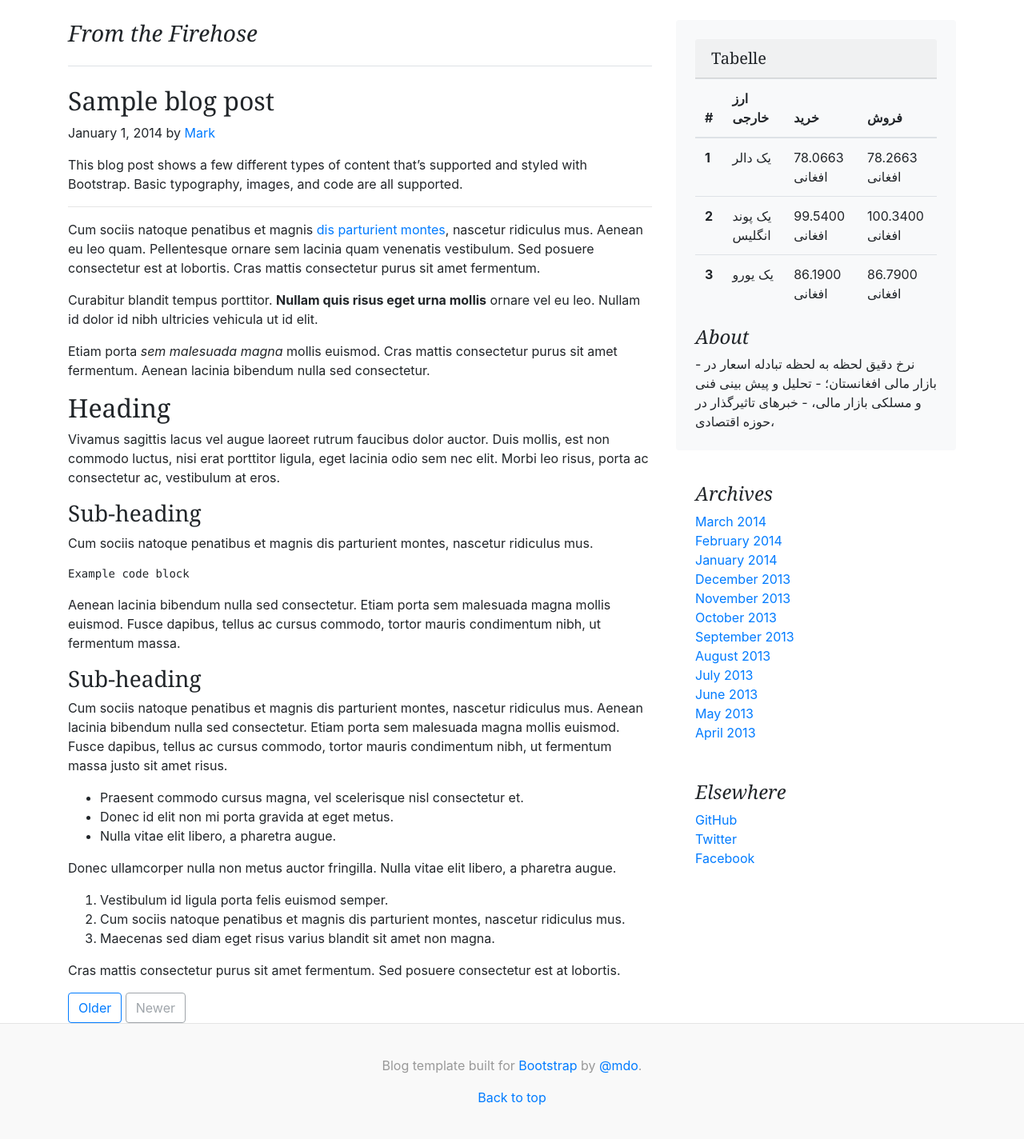
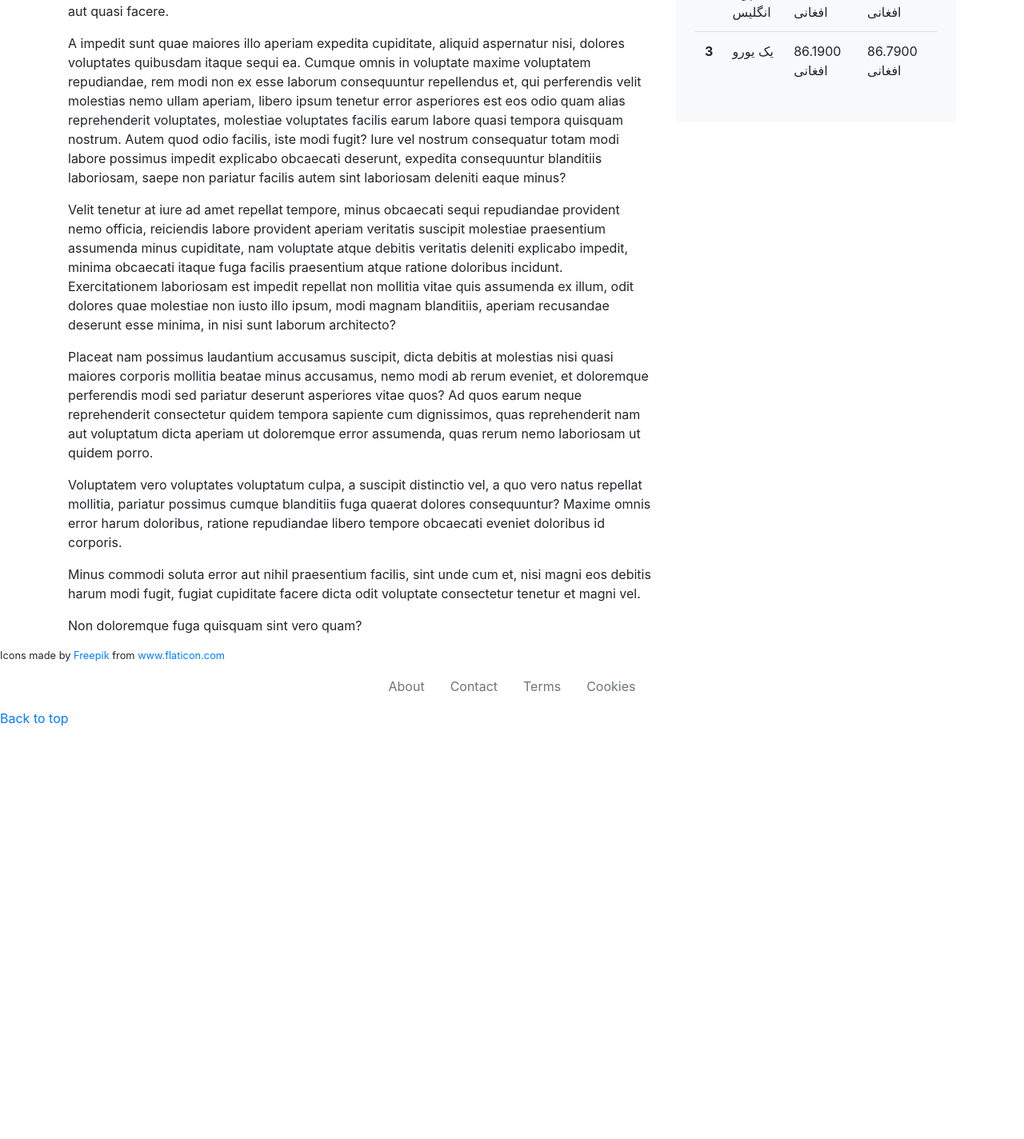
Before and after one commit to Metman737/fxrate, a Django app: page /home/ in a window 1280 px wide. Shown: the part 894-2318 px from the top of the page at 80% size. After the commit the page ends 1802 px from the top, so only its background shows below. Run offline with Django 3.2, Linux system fonts and the light colour scheme; data comes from the database, SQL or seed files in the repository; some libraries are stand-ins or nearby versions.

Commit message:
edit style completely

```diff
--- a/home/static/css/base.css
+++ b/home/static/css/base.css
@@ -5,6 +5,11 @@ h1, h2, h3, h4, h5, h6 {
 .display-4 {
   font-size: 2.5rem;
 }
+
+
+.bg-orange{
+  background: #c08a3c;
+}
 @media (min-width: 768px) {
   .display-4 {
     font-size: 3rem;
--- a/home/static/css/footer.css
+++ /dev/null
@@ -1,10 +0,0 @@
-.blog-footer {
-  padding: 2.5rem 0;
-  color: #999;
-  text-align: center;
-  background-color: #f9f9f9;
-  border-top: .05rem solid #e5e5e5;
-}
-.blog-footer p:last-child {
-  margin-bottom: 0;
-}
--- a/home/static/css/header.css
+++ /dev/null
@@ -1,13 +0,0 @@
-.blog-header {
-  line-height: 1;
-  border-bottom: 1px solid #e5e5e5;
-}
-
-.blog-header-logo {
-  font-family: "Playfair Display", Georgia, "Times New Roman", serif;
-  font-size: 2.25rem;
-}
-
-.blog-header-logo:hover {
-  text-decoration: none;
-}
--- a/home/templates/home/base.html
+++ b/home/templates/home/base.html
@@ -26,9 +26,8 @@
 
     </head>
 
+
     {% block body %}<body>
-    <div class="container">
-
 
     <!-- header part-->
     {% block header %}
@@ -40,8 +39,10 @@
     <!-- nav part-->
     {% block nav %}
 
-        <div class="d-flex flex-column flex-md-row align-items-center p-3 px-md-4 mb-3 bg-white border-bottom box-shadow">
-            <h3 class="my-0 mr-md-auto font-weight-normal">Financial Market</h3>
+        <div class="d-flex flex-column flex-md-row align-items-center p-3 px-md-4 mb-3 bg-orange border-bottom box-shadow">
+
+            <img src="{% static 'img/post/statistics.svg' %}" height="40px" class="mr-3">
+            <h1 class="my-0 mr-md-auto font-weight-normal">Financial Market</h1>
             <nav class="my-2 my-md-0 mr-md-3">
                 <a class="p-2 text-dark" href="{% url 'home:homepage' %}">Home</a>
                 <a class="p-2 text-dark" href="#">News</a>
@@ -54,21 +55,38 @@
 
     {% endblock %}
 
+    <div class="container">
+
 
     <!-- main part-->
     {% block content %}{% endblock %}
 
+    </div>
 
-    <!-- footer part-->
+        <!-- footer part-->
     {% block footer %}
         <footer class="blog-footer">
-            <p>Blog template built for <a href="https://getbootstrap.com/">Bootstrap</a> by <a href="https://twitter.com/mdo">@mdo</a>.</p>
-            <p>
-                <a href="#">Back to top</a>
-            </p>
+
+
+            <div class="small">Icons made by <a href="https://www.flaticon.com/authors/freepik" title="Freepik">Freepik</a> from <a href="https://www.flaticon.com/" title="Flaticon">www.flaticon.com</a></div>
+
+            <ul class="nav justify-content-center m-2">
+                <li class="nav-item">
+                    <a class="nav-link text-secondary" href="#">About</a>
+                </li>
+                <li class="nav-item">
+                    <a class="nav-link text-secondary" href="#">Contact</a>
+                </li>
+                <li class="nav-item">
+                    <a class="nav-link text-secondary" href="#">Terms</a>
+                </li>
+                <li class="nav-item">
+                    <a class="nav-link text-secondary" href="#">Cookies</a>
+                </li>
+            </ul>
+            <p><a href="#">Back to top</a></p>
         </footer>
     {% endblock %}
 
-    </div>
     </body>{% endblock %}
 </html>
--- a/home/templates/home/homepage.html
+++ b/home/templates/home/homepage.html
@@ -2,6 +2,9 @@
 {% load static %}
 {% block stylesheets %}<link href="{% static "css/home.css" %}" rel="stylesheet">{% endblock %}
 {% block content %}
+
+    <!-- Post Cards -->
+
     <div class="row mb-2">
     {% for post in post_list %}
     <div class="col-md-6">
@@ -10,7 +13,7 @@
                 <div class="float-right">
                   <strong class="d-inline-block mb-2 text-primary">{{ post.title }}</strong>
                   <p class="card-text mb-auto">{{ post.short_description }}</p>
-                      <a href="{% url 'home:post_detail' post.slug|slugify %}" class="stretched-link">Continue reading</a>
+                  <a href="{% url 'home:post_detail' post.slug %}" class="stretched-link">Continue reading</a>
                   <div class="mb-1 text-muted">{{ post.edit_date }}</div>
                  </div>
               </div>
@@ -21,57 +24,19 @@
     </div>
     {% endfor %}
     </div>
-   </div>
 
-<main role="main" class="container">
     <div class="row">
-    <div class="col-md-8 blog-main">
-      <h3 class="pb-4 mb-4 font-italic border-bottom">
-        From the Firehose
-      </h3>
 
-      <div class="blog-post">
-        <h2 class="blog-post-title">Sample blog post</h2>
-        <p class="blog-post-meta">January 1, 2014 by <a href="#">Mark</a></p>
+        <!-- Featured Article -->
+        <main class="col-lg-8 ">
+            <h2>Featured</h2><hr>
+            {% lorem 7 p random %}
+        </main>
 
-        <p>This blog post shows a few different types of content that’s supported and styled with Bootstrap. Basic typography, images, and code are all supported.</p>
-        <hr>
-        <p>Cum sociis natoque penatibus et magnis <a href="#">dis parturient montes</a>, nascetur ridiculus mus. Aenean eu leo quam. Pellentesque ornare sem lacinia quam venenatis vestibulum. Sed posuere consectetur est at lobortis. Cras mattis consectetur purus sit amet fermentum.</p>
-        <blockquote>
-          <p>Curabitur blandit tempus porttitor. <strong>Nullam quis risus eget urna mollis</strong> ornare vel eu leo. Nullam id dolor id nibh ultricies vehicula ut id elit.</p>
-        </blockquote>
-        <p>Etiam porta <em>sem malesuada magna</em> mollis euismod. Cras mattis consectetur purus sit amet fermentum. Aenean lacinia bibendum nulla sed consectetur.</p>
-        <h2>Heading</h2>
-        <p>Vivamus sagittis lacus vel augue laoreet rutrum faucibus dolor auctor. Duis mollis, est non commodo luctus, nisi erat porttitor ligula, eget lacinia odio sem nec elit. Morbi leo risus, porta ac consectetur ac, vestibulum at eros.</p>
-        <h3>Sub-heading</h3>
-        <p>Cum sociis natoque penatibus et magnis dis parturient montes, nascetur ridiculus mus.</p>
-        <pre><code>Example code block</code></pre>
-        <p>Aenean lacinia bibendum nulla sed consectetur. Etiam porta sem malesuada magna mollis euismod. Fusce dapibus, tellus ac cursus commodo, tortor mauris condimentum nibh, ut fermentum massa.</p>
-        <h3>Sub-heading</h3>
-        <p>Cum sociis natoque penatibus et magnis dis parturient montes, nascetur ridiculus mus. Aenean lacinia bibendum nulla sed consectetur. Etiam porta sem malesuada magna mollis euismod. Fusce dapibus, tellus ac cursus commodo, tortor mauris condimentum nibh, ut fermentum massa justo sit amet risus.</p>
-        <ul>
-          <li>Praesent commodo cursus magna, vel scelerisque nisl consectetur et.</li>
-          <li>Donec id elit non mi porta gravida at eget metus.</li>
-          <li>Nulla vitae elit libero, a pharetra augue.</li>
-        </ul>
-        <p>Donec ullamcorper nulla non metus auctor fringilla. Nulla vitae elit libero, a pharetra augue.</p>
-        <ol>
-          <li>Vestibulum id ligula porta felis euismod semper.</li>
-          <li>Cum sociis natoque penatibus et magnis dis parturient montes, nascetur ridiculus mus.</li>
-          <li>Maecenas sed diam eget risus varius blandit sit amet non magna.</li>
-        </ol>
-        <p>Cras mattis consectetur purus sit amet fermentum. Sed posuere consectetur est at lobortis.</p>
-      </div><!-- /.blog-post -->
-      <nav class="blog-pagination">
-        <a class="btn btn-outline-primary" href="#">Older</a>
-        <a class="btn btn-outline-secondary disabled" href="#" tabindex="-1" aria-disabled="true">Newer</a>
-      </nav>
-
-    </div><!-- /.blog-main -->
-
-    <aside class="col-md-4 blog-sidebar">
+        <!-- Featured Article -->
+        <aside class="col-lg-4">
           <div class="p-4 mb-3 bg-light rounded">
-       <h5 class="card-header">Tabelle</h5>
+           <h5 >Tabelle</h5>
            <table class="table">
             <thead>
               <tr>
@@ -102,42 +67,7 @@
             </tr>
             </tbody>
           </table>
-      <h4 class="font-italic">About</h4>
-      <p class="mb-0">- نرخ دقیق لحظه به لحظه تبادله اسعار در بازار مالی افغانستان؛
-- تحلیل و پیش بینی فنی و مسلکی بازار مالی،
-                      - خبرهای تاثیرگذار در حوزه اقتصادی،
-        </p>
           </div>
-
-      <div class="p-4">
-        <h4 class="font-italic">Archives</h4>
-        <ol class="list-unstyled mb-0">
-          <li><a href="#">March 2014</a></li>
-          <li><a href="#">February 2014</a></li>
-          <li><a href="#">January 2014</a></li>
-          <li><a href="#">December 2013</a></li>
-          <li><a href="#">November 2013</a></li>
-          <li><a href="#">October 2013</a></li>
-          <li><a href="#">September 2013</a></li>
-          <li><a href="#">August 2013</a></li>
-          <li><a href="#">July 2013</a></li>
-          <li><a href="#">June 2013</a></li>
-          <li><a href="#">May 2013</a></li>
-          <li><a href="#">April 2013</a></li>
-        </ol>
+        </aside>
     </div>
-
-      <div class="p-4">
-        <h4 class="font-italic">Elsewhere</h4>
-        <ol class="list-unstyled">
-          <li><a href="#">GitHub</a></li>
-          <li><a href="#">Twitter</a></li>
-          <li><a href="#">Facebook</a></li>
-        </ol>
-      </div>
-    </aside><!-- /.blog-sidebar -->
-
-  </div><!-- /.row -->
-
-</main><!-- /.container -->
 {% endblock %}
--- a/home/views.py
+++ b/home/views.py
@@ -10,7 +10,7 @@ class ExchangeRateTable(ListView):
 
 
 class PostList(ListView):
-    queryset = Post.objects.filter(status=1).order_by('creation_date')
+    queryset = Post.objects.filter(status=1).order_by('creation_date')[:4]
     template_name = 'home/homepage.html'
 
 
```
Also changed, not shown: home/static/img/post/statistics.svg (added). Lines whose indentation alone changed are shown as unchanged.
